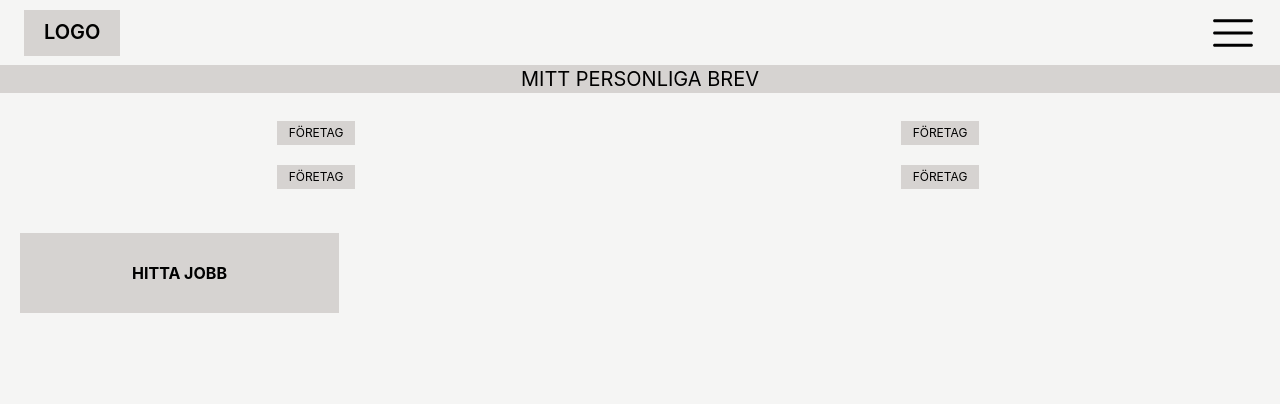
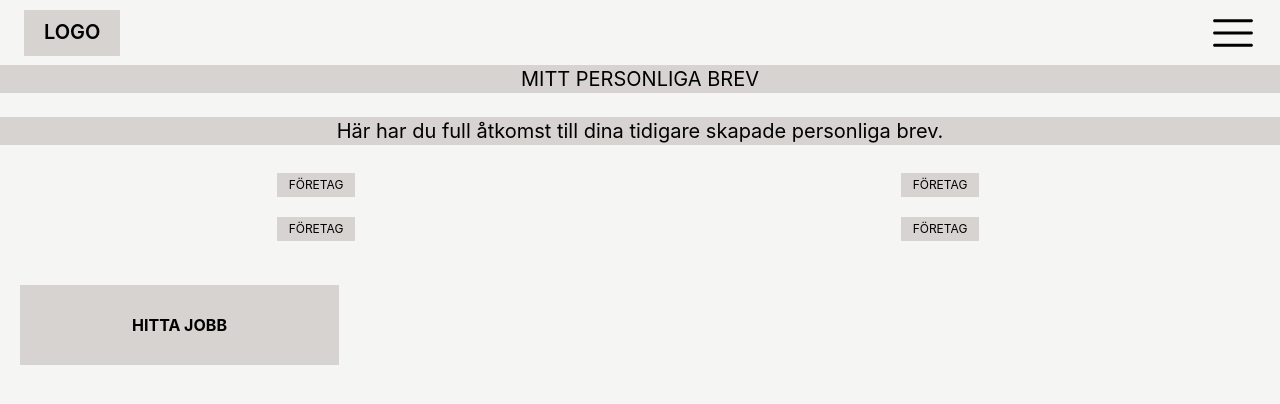
Before and after one commit to Adrozs/Emplojd, a React (Vite) app: page /NoEarlierCoverLetter in a window 1280 px wide. Shown: the top 404 px of the page. Built offline with nearby package versions, Linux system fonts and the light colour scheme.

Commit message:
Add text for NoEarlierCoverLetter component

```diff
--- a/src/pages/Profile/NoEarlierCoverLetter.jsx
+++ b/src/pages/Profile/NoEarlierCoverLetter.jsx
@@ -7,6 +7,12 @@ function NoEarlierCoverLetter() {
 			<div className="bg-stone-300 flex justify-center items-center mb-6">
 				<h6 className="font-semi-bold text-xl text-center">
 					MITT PERSONLIGA BREV
+				</h6>
+			</div>
+
+			<div className="bg-stone-300 flex justify-center items-center mb-6">
+				<h6 className="font-semi-bold text-xl text-center">
+					Här har du full åtkomst till dina tidigare skapade personliga brev.{' '}
 				</h6>
 			</div>
 
```
